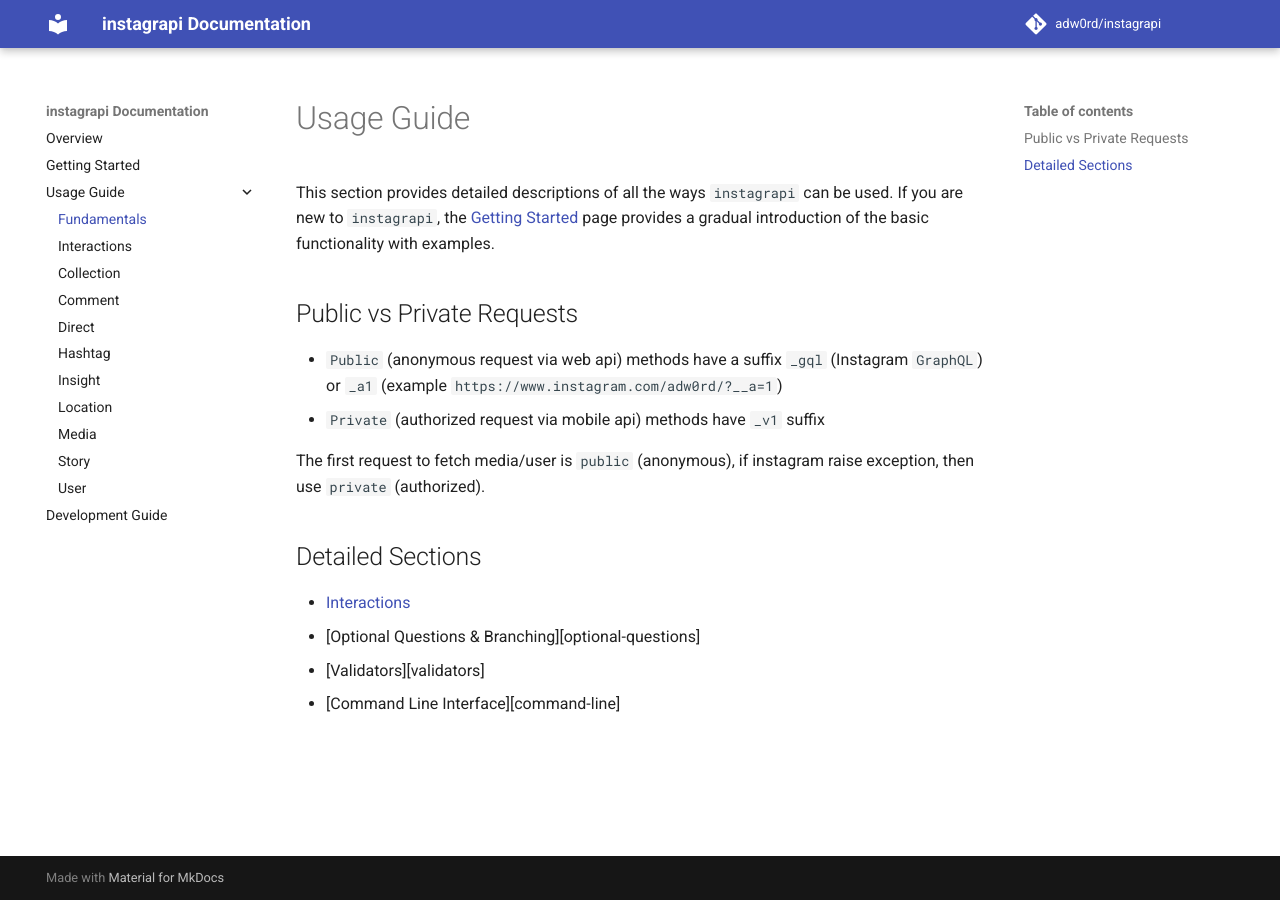
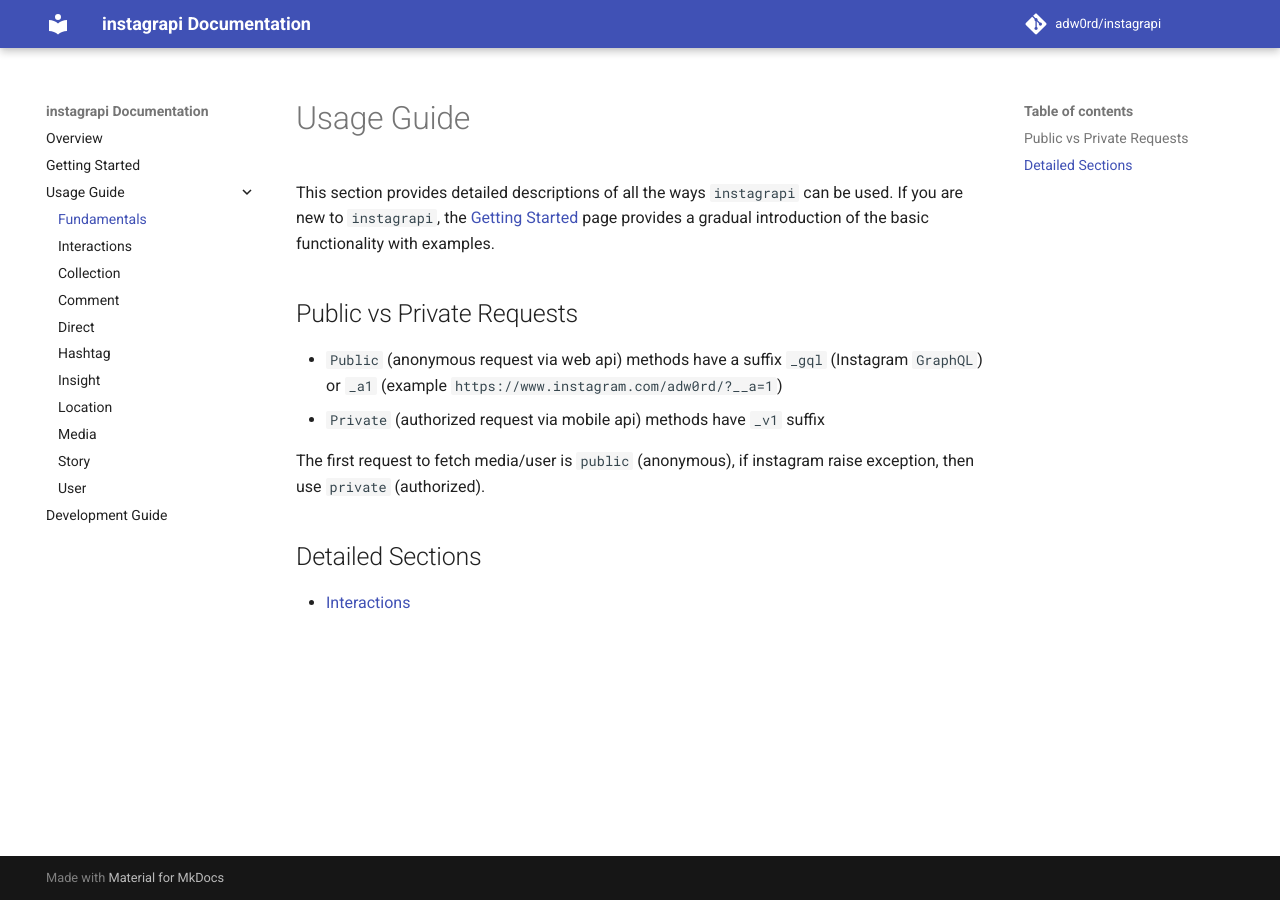
Before and after one commit to del-bestdev/instagrapi, an MkDocs documentation site: the page built from docs/usage-guide/fundamentals.md, in a window 1280 px wide. Built offline with MkDocs 1.6.1 and Material for MkDocs 9.7.7, drawn with Linux system fonts in a browser that asks for light colours; comment, search, counter and statistics services are not loaded; the version menu is left out.

```diff
--- a/docs/usage-guide/fundamentals.md
+++ b/docs/usage-guide/fundamentals.md
@@ -13,9 +13,6 @@ The first request to fetch media/user is `public` (anonymous), if instagram rais
 ## Detailed Sections
 
 * [Interactions][interactions]
-* [Optional Questions & Branching][optional-questions]
-* [Validators][validators]
-* [Command Line Interface][command-line]
 
 [getting-started]: ../getting-started.md
 [interactions]: interactions.md
```
Also changed, not shown: docs/index.md (+1 -1 lines), docs/usage-guide/interactions.md (+2 -2 lines).
